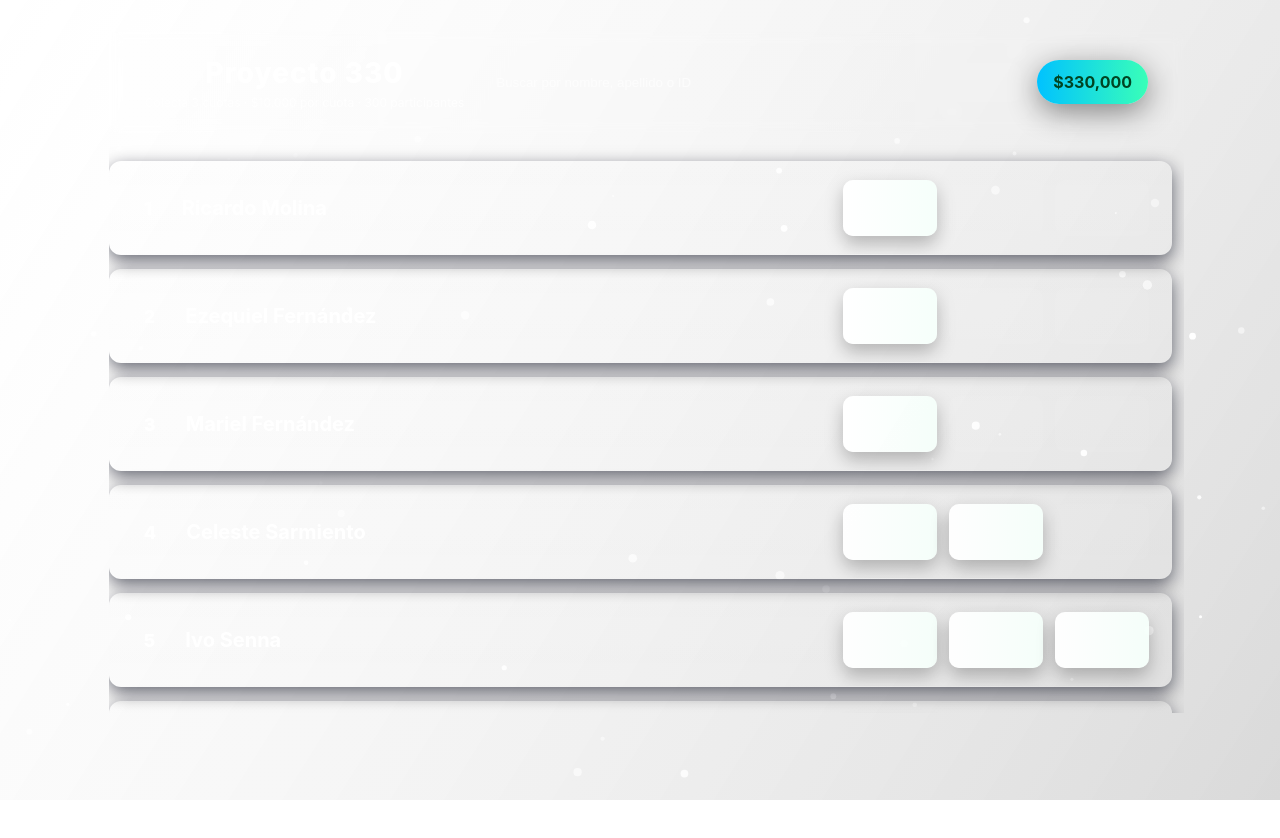
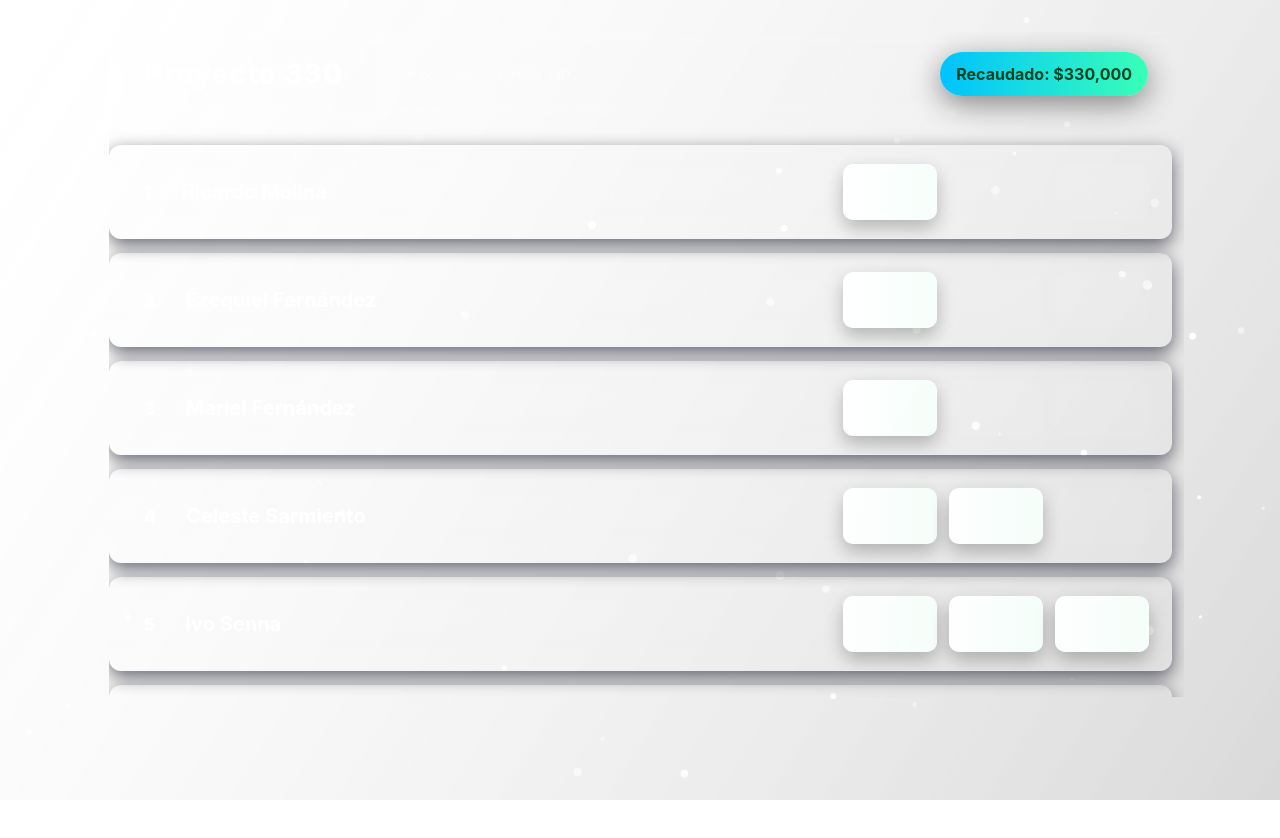
Before and after one commit to ortizvictorw/iepe-330, a React (Vite) app: page / in a window 1280 px wide. Shown: the top 838 px of the page. Built offline with nearby package versions, Linux system fonts and the light colour scheme.

Commit message:
style: update board subtitle and total collected label for clarity

```diff
--- a/src/components/Board.tsx
+++ b/src/components/Board.tsx
@@ -129,7 +129,6 @@ export default function Board() {
         <div className="board-topbar elegant">
           <div className="title">
             <div className="project">Proyecto 330</div>
-            <div className="subtitle">Colecta 3 cuotas · $10.000 por cuota · 300 participantes</div>
           </div>
 
           <input
@@ -138,7 +137,7 @@ export default function Board() {
             value={query}
             onChange={(e) => setQuery(e.target.value)}
           />
-          <div className="board-total floating">${totalCollected.toLocaleString()}</div>
+          <div className="board-total floating">Recaudado: ${totalCollected.toLocaleString()}</div>
         </div>
 
         <div className="board-list wide">
```
